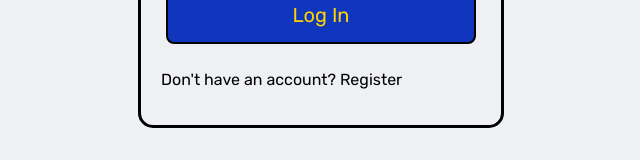
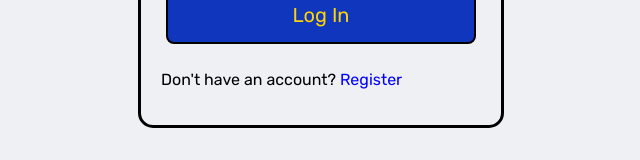
Before and after one commit to anand-patel-91/Add-to-Cart, a React (Create React App) app: page /login in a window 1280 px wide. Shown: the part 407-567 px from the top of the page, without its empty margins (319-959 px from the left). Built offline with nearby package versions, Linux system fonts and the light colour scheme; no server answers.

Commit message:
small fix

```diff
--- a/src/components/Login.js
+++ b/src/components/Login.js
@@ -116,7 +116,7 @@ const Login = () => {
                 {err && <span className="error">Something went wrong</span>}
                 <p>
                     Don't have an account?{" "}
-                    <Link to="/register" style={{ color: "bluevoilet" }}>
+                    <Link to="/register" style={{ color: "blue" }}>
                         Register
                     </Link>
                 </p>
--- a/src/components/Register.js
+++ b/src/components/Register.js
@@ -153,7 +153,7 @@ const Register = () => {
                 {err && <span className="error">Something went wrong</span>}
                 <p>
                     Already have an account?{" "}
-                    <Link to="/login" style={{ color: "bluevoilet" }}>
+                    <Link to="/login" style={{ color: "blue" }}>
                         Login
                     </Link>
                 </p>
```
